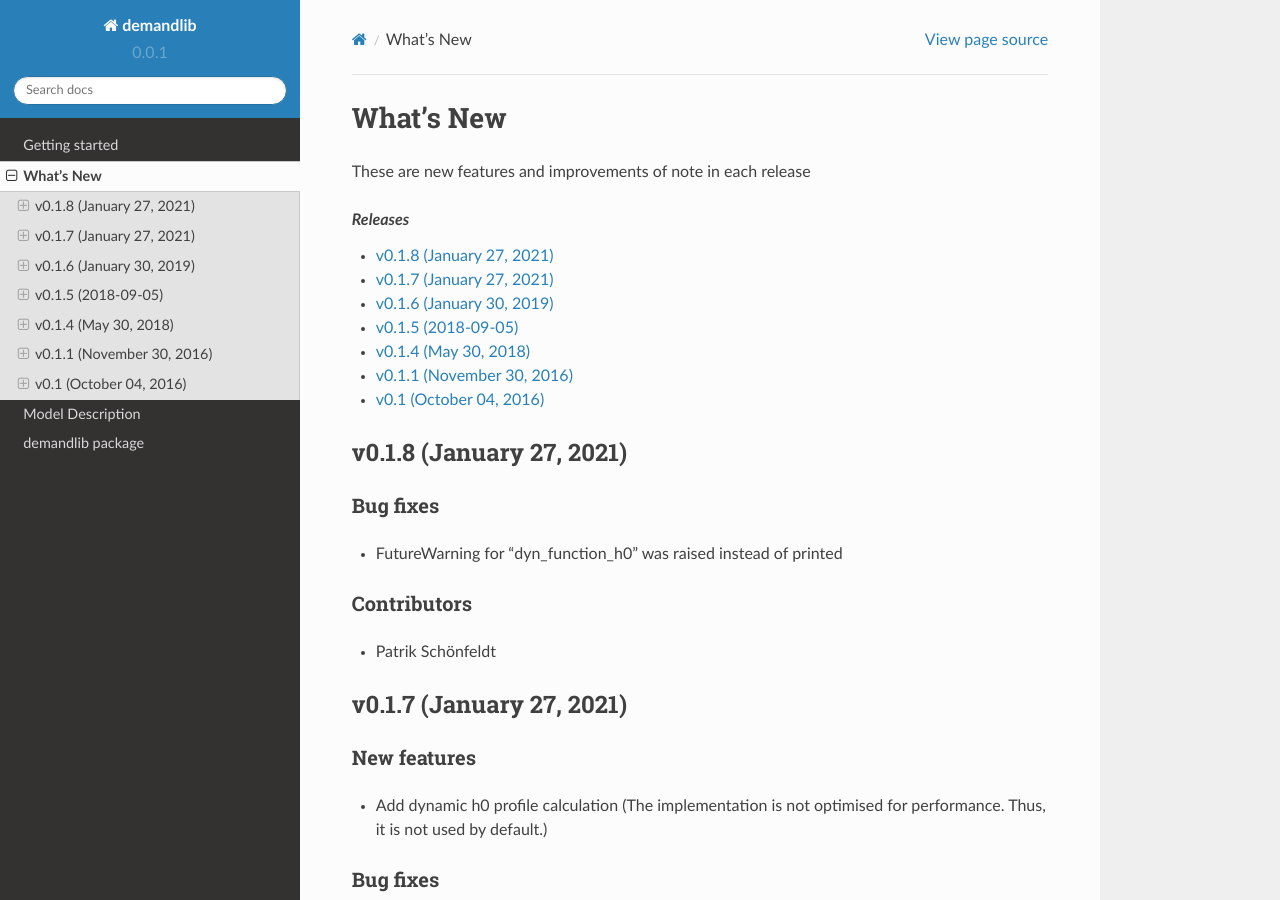
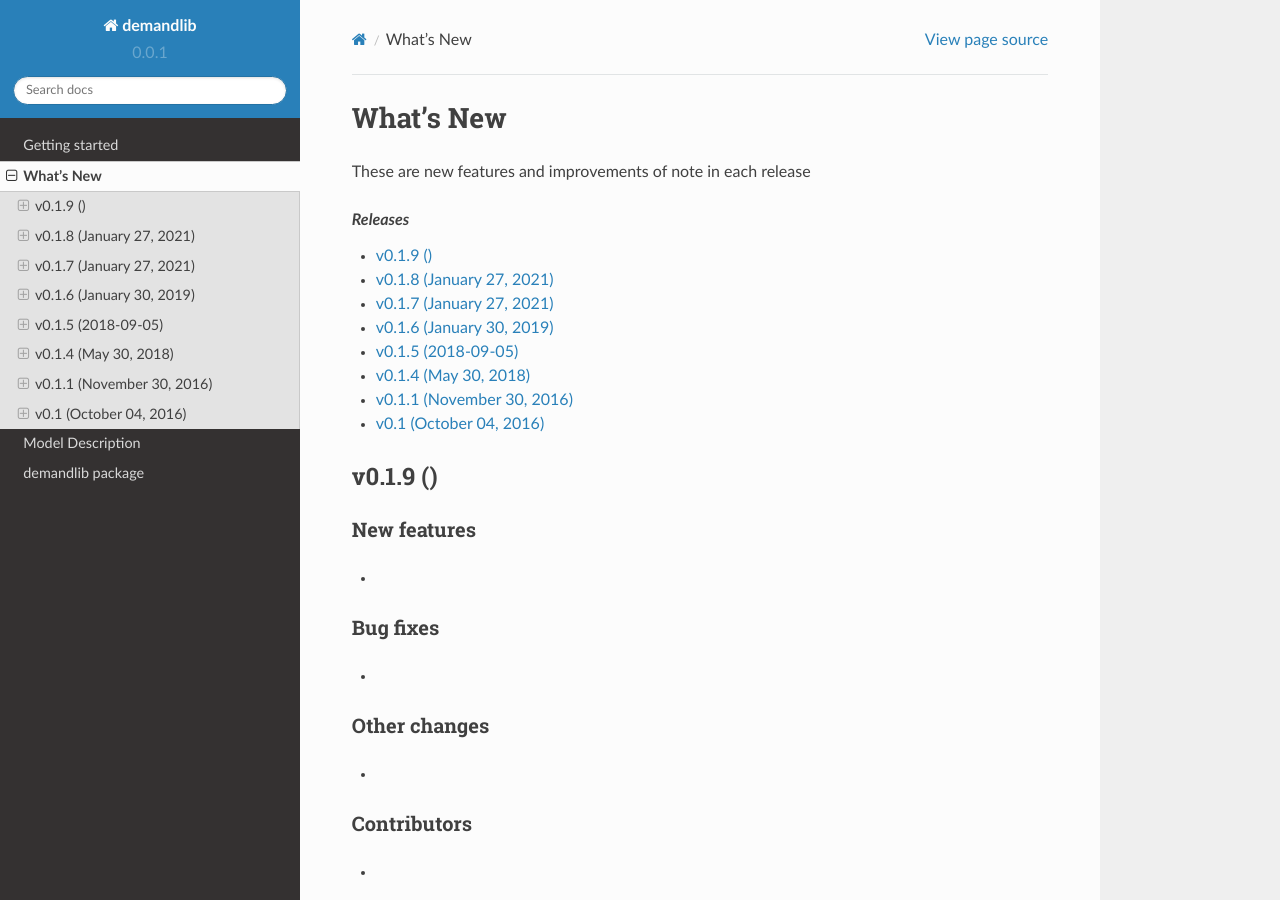
Before and after one commit to oemof/demandlib, a Sphinx documentation site: the page built from doc/whats_new.rst, in a window 1280 px wide and 900 px high. Built offline with Sphinx 7.4.7 and the Read the Docs theme 2.0.0, drawn with Linux system fonts in a browser that asks for light colours; formulas are drawn with MathJax 3.

Commit message:
Prepare for v0.1.9

```diff
--- a/doc/whats_new.rst
+++ b/doc/whats_new.rst
@@ -8,6 +8,7 @@ These are new features and improvements of note in each release
     :local:
     :backlinks: top
 
+.. include::  whatsnew/v019.rst
 .. include::  whatsnew/v018.rst
 .. include::  whatsnew/v017.rst
 .. include::  whatsnew/v016.rst
--- /dev/null
+++ b/doc/whatsnew/v019.rst
@@ -0,0 +1,20 @@
+v0.1.9 ()
++++++++++++++++++++++++++
+
+New features
+############
+*
+
+
+Bug fixes
+#########
+*
+
+Other changes
+#############
+*
+
+
+Contributors
+############
+*
--- a/setup.py
+++ b/setup.py
@@ -12,7 +12,7 @@ def read(fname):
 
 
 setup(name='demandlib',
-      version='0.1.8',
+      version='0.1.9dev',
       author='oemof developer group',
       url='https://oemof.org/',
       license='MIT',
```
